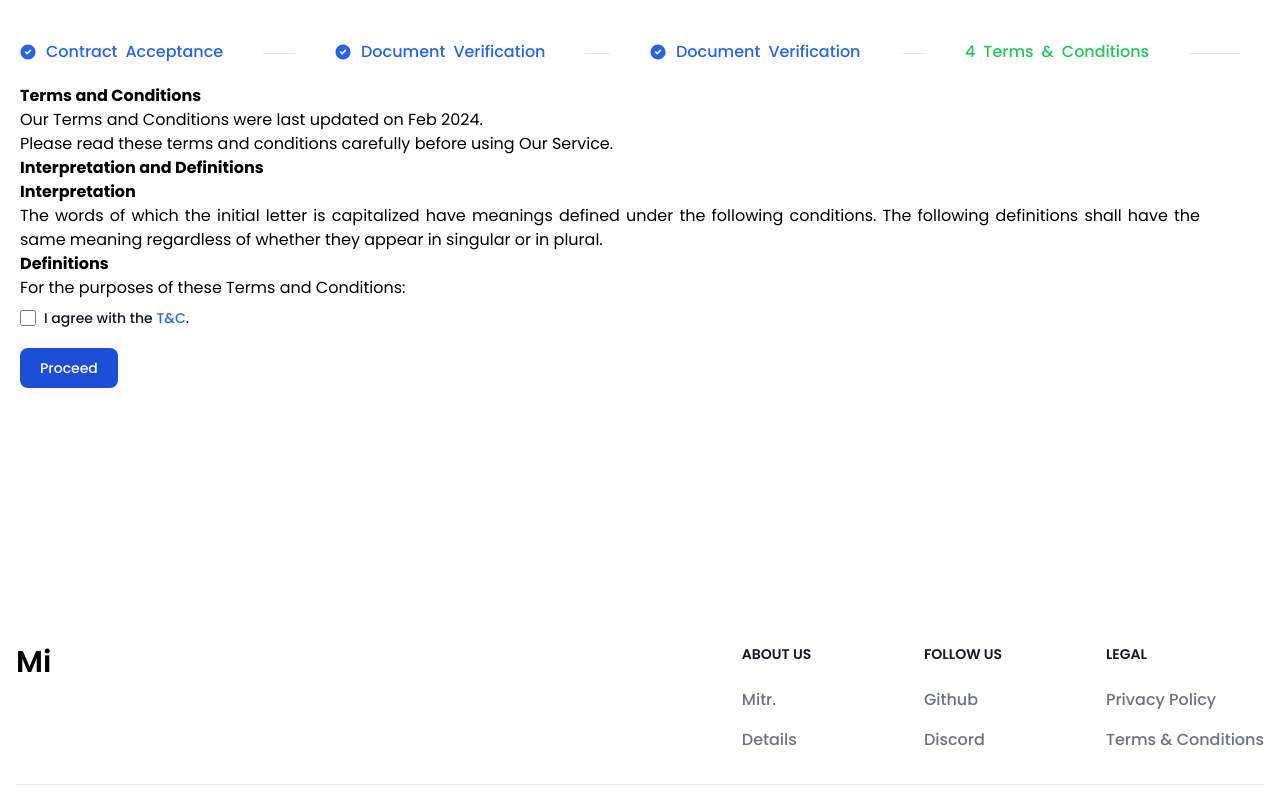
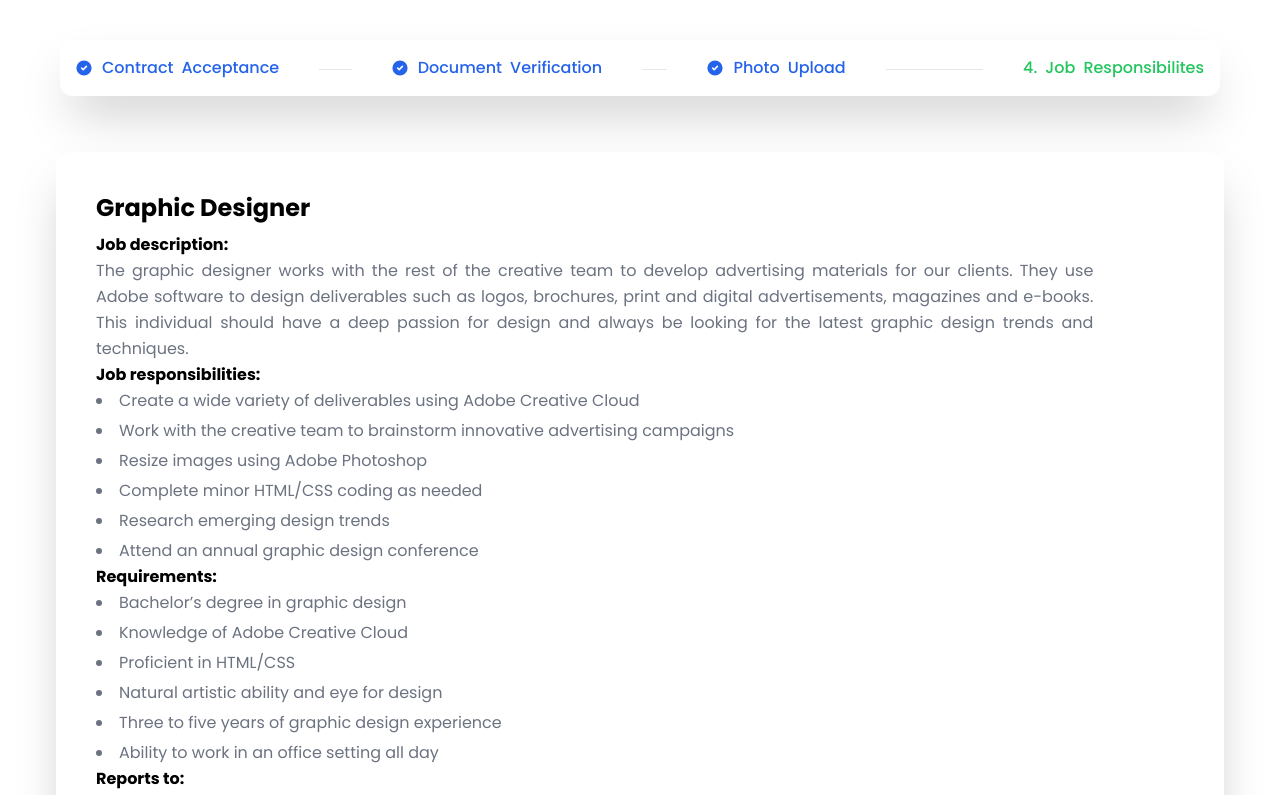
Before and after one commit to piyushbaibhav/Mitr, a React (Vite) app: page /term in a window 1280 px wide. Shown: the top 795 px of the page. Built offline with nearby package versions, Linux system fonts and the light colour scheme.

Commit message:
T&C Page Update

```diff
--- a/src/pages/Terms.jsx
+++ b/src/pages/Terms.jsx
@@ -4,7 +4,8 @@ import { Link } from 'react-router-dom'
 export default function Terms() {
   return (
     <>
-        <nav className='mt-10 ml-5 mb-5'>
+    <div className='ml-10 mt-10 mr-10'>
+        <nav className='m-5 p-4 shadow-2xl rounded-xl'>
         <ol class="flex items-center w-full text-sm font-medium text-center text-gray-500 dark:text-gray-400 sm:text-base">
           <li class="flex md:w-full items-center text-blue-600 dark:text-blue-500 sm:after:content-[''] after:w-full after:h-1 after:border-b after:border-gray-200 after:border-1 after:hidden sm:after:inline-block after:mx-6 xl:after:mx-10 dark:after:border-gray-700">
             <span class="flex items-center after:content-['/'] sm:after:hidden after:mx-2 after:text-gray-200 dark:after:text-gray-500">
@@ -27,28 +28,69 @@ export default function Terms() {
               <svg class="w-3.5 h-3.5 sm:w-4 sm:h-4 me-2.5" aria-hidden="true" xmlns="http://www.w3.org/2000/svg" fill="currentColor" viewBox="0 0 20 20">
                 <path d="M10 .5a9.5 9.5 0 1 0 9.5 9.5A9.51 9.51 0 0 0 10 .5Zm3.707 8.207-4 4a1 1 0 0 1-1.414 0l-2-2a1 1 0 0 1 1.414-1.414L9 10.586l3.293-3.293a1 1 0 0 1 1.414 1.414Z"/>
               </svg>
-              Document  <span class="hidden sm:inline-flex sm:ms-2">Verification</span>
+              Photo <span class="hidden sm:inline-flex sm:ms-2">Upload</span>
             </span>
           </li>
 
-          <li class="flex md:w-full items-center after:content-[''] after:w-full after:h-1 after:border-b after:border-gray-200 after:border-1 after:hidden sm:after:inline-block after:mx-6 xl:after:mx-10 dark:after:border-gray-700">
-            <span class="flex text-green-500 items-center after:content-['/'] sm:after:hidden after:mx-2 after:text-gray-200 dark:after:text-gray-500">
-              <span class="me-2">4</span>
-              Terms <span class="hidden sm:inline-flex sm:ms-2"> & </span> <span class="hidden sm:inline-flex sm:ms-2"> Conditions</span>
-            </span>
+              <li class="flex text-green-500 items-center">
+                  <span class="me-2">4.</span>
+                  Job <span class="hidden sm:inline-flex sm:ms-2"> Responsibilites</span>
+
               </li>
         </ol>
     </nav>
-    <div className='ml-5 mr-20 text-justify'>
-      <p><strong>Terms and Conditions</strong></p>
-      <p>Our Terms and Conditions were last updated on Feb 2024.</p>
-      <p>Please read these terms and conditions carefully before using Our Service.</p>
-      <p><strong>Interpretation and Definitions</strong></p>
-      <p><strong>Interpretation</strong></p>
-      <p>The words of which the initial letter is capitalized have meanings defined under the following conditions. The following definitions shall have the same meaning regardless of whether they appear in singular or in plural.</p>
-      <p><strong>Definitions</strong></p>
-      <p>For the purposes of these Terms and Conditions:</p>
-          <div className="flex mt-2 items-center">
+    </div>
+    <div className="justify-center items-center m-14">
+      <div className='bg-white shadow-2xl rounded-2xl p-5'>
+        <div className='m-5 leading-relaxed'>
+          <p className='text-2xl font-bold'>Graphic Designer</p>
+        <p className='mt-2 leading-relaxed'><strong>Job description:</strong></p>
+        <p className='space-y-1 text-gray-500 list-disc list-inside dark:text-gray-400 text-justify w-11/12'>The graphic designer works with the rest of the creative team to develop advertising materials for our clients. They use Adobe software to design deliverables such as logos, brochures, print and digital advertisements, magazines and e-books. This individual should have a deep passion for design and always be looking for the latest graphic design trends and techniques.</p>
+        <p><strong>Job responsibilities:</strong></p>
+        <ul class=" space-y-1 text-gray-500 list-disc list-inside dark:text-gray-400">
+            <li>
+                Create a wide variety of deliverables using Adobe Creative Cloud
+            </li>
+            <li>
+                Work with the creative team to brainstorm innovative advertising campaigns
+            </li>
+            <li>
+                Resize images using Adobe Photoshop
+            </li>
+            <li>
+                Complete minor HTML/CSS coding as needed
+            </li>
+            <li>
+                Research emerging design trends
+            </li>
+            <li>
+                Attend an annual graphic design conference
+            </li>
+        </ul>
+        <p><strong>Requirements:</strong></p>
+        <ul class=" space-y-1 text-gray-500 list-disc list-inside dark:text-gray-400">
+            <li>
+                Bachelor’s degree in graphic design
+            </li>
+            <li>
+                Knowledge of Adobe Creative Cloud
+            </li>
+            <li>
+                Proficient in HTML/CSS
+            </li>
+            <li>
+                Natural artistic ability and eye for design
+            </li>
+            <li>
+                Three to five years of graphic design experience
+            </li>
+            <li>
+                Ability to work in an office setting all day
+            </li>
+        </ul>
+        <p><strong>Reports to: </strong></p>
+        <p className='space-y-1 text-gray-500 list-disc list-inside dark:text-gray-400 text-justify'>Director of Sales. Monthly meetings will be held to make sure the customer service and sales manager is achieving company objectives.</p>
+            <div className="flex mt-4 mb-6 items-center">
               <input
                 id="nda-checkbox"
                 type="checkbox"
@@ -60,18 +102,21 @@ export default function Terms() {
                 className="ms-2 text-sm font-medium text-gray-900 dark:text-gray-300"
               >
                 I agree with the{' '}
-              <a href="https://s3.us-east-2.amazonaws.com/myhrcounsel2/On-boarding/Forms/Employee+Confidentiality+and+Non-Disclosure+Agreement.pdf" target="_blank" className="text-blue-600 dark:text-blue-500 hover:underline">
-                T&C
-              </a>
+                <span className="text-blue-600 dark:text-blue-500 hover:underline">
+                  Terms
+                </span>
                 .
               </label>
             </div>
-
+            <Link to="/photoupload">
+              <button type="button" class="text-white mt-2 bg-blue-700 hover:bg-blue-800 focus:ring-4 focus:ring-blue-300 font-medium rounded-lg text-sm px-5 py-2.5 me-2 mb-2 dark:bg-blue-600 dark:hover:bg-blue-700 focus:outline-none dark:focus:ring-blue-800">← Go Back</button>
+            </Link>
+            <Link to="/portal">
+              <button type="button" class="text-white mt-2 bg-blue-700 hover:bg-blue-800 focus:ring-4 focus:ring-blue-300 font-medium rounded-lg text-sm px-5 py-2.5 me-2 mb-2 dark:bg-blue-600 dark:hover:bg-blue-700 focus:outline-none dark:focus:ring-blue-800">Proceed →</button>
+            </Link>
         </div>
-
-    <Link to="/portal">
-         <button type="button" class="text-white ml-5 mt-5 mb-56 bg-blue-700 hover:bg-blue-800 focus:ring-4 focus:ring-blue-300 font-medium rounded-lg text-sm px-5 py-2.5 me-2  dark:bg-blue-600 dark:hover:bg-blue-700 focus:outline-none dark:focus:ring-blue-800">Proceed</button>
-    </Link>
+    </div>
+  </div>
     </>
   )
 }
```
Lines whose indentation alone changed are shown as unchanged.
